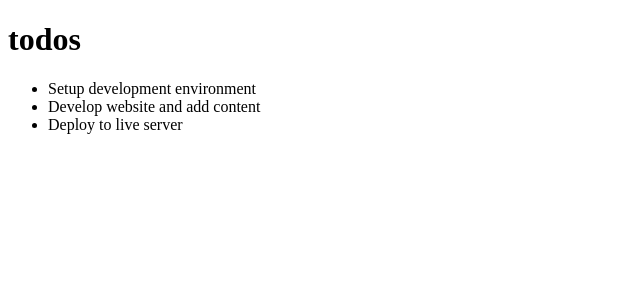
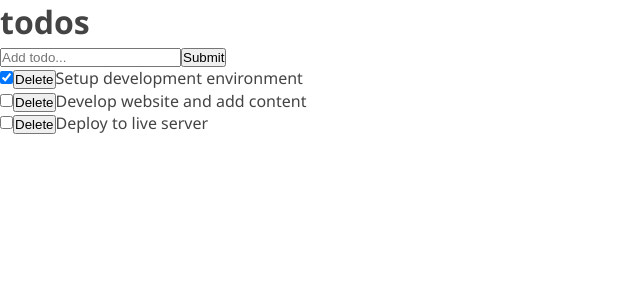
Before and after one commit to HeroIPmonkey/React_exercise, a React (Create React App) app: page / in a window 1280 px wide. Shown: the top 300 px of the page, without its empty margins (0-640 px from the left). Built offline with nearby package versions, Linux system fonts and the light colour scheme.

Commit message:
Working with React Form and Handling Event

```diff
--- a/package.json
+++ b/package.json
@@ -9,6 +9,7 @@
     "react": "^17.0.1",
     "react-dom": "^17.0.1",
     "react-scripts": "4.0.3",
+    "uuid": "^8.3.2",
     "web-vitals": "^1.1.0"
   },
   "scripts": {
--- a/src/App.css
+++ b/src/App.css
@@ -1,38 +1,13 @@
-.App {
-  text-align: center;
+* {
+  box-sizing: border-box;
+  margin: 0;
+  padding: 0;
 }
 
-.App-logo {
-  height: 40vmin;
-  pointer-events: none;
+body {
+  font-family: "Segoe UI", Arial, sans-serif;
+  line-height: 1.4;
+  color: #444;
+  background: #fff;
+  height: 100vh;
 }
-
-@media (prefers-reduced-motion: no-preference) {
-  .App-logo {
-    animation: App-logo-spin infinite 20s linear;
-  }
-}
-
-.App-header {
-  background-color: #282c34;
-  min-height: 100vh;
-  display: flex;
-  flex-direction: column;
-  align-items: center;
-  justify-content: center;
-  font-size: calc(10px + 2vmin);
-  color: white;
-}
-
-.App-link {
-  color: #61dafb;
-}
-
-@keyframes App-logo-spin {
-  from {
-    transform: rotate(0deg);
-  }
-  to {
-    transform: rotate(360deg);
-  }
-}
--- /dev/null
+++ b/src/components/InputTodo.js
@@ -0,0 +1,39 @@
+import React, { Component } from "react"
+
+class InputTodo extends Component {
+  state = {
+    title: "",
+  }
+  onChange = e => {
+    console.log(e.target.name);
+    this.setState({
+      // [e.target.name]: e.target.value,
+      title: e.target.value,
+    })
+  }
+  handleSubmit = e => {
+    e.preventDefault();
+    if (this.state.title.trim()){
+      this.props.addTodoProps(this.state.title);
+      this.setState({
+        title:""
+      });
+    }
+
+  };
+  render() {
+    return (
+      <form onSubmit={this.handleSubmit}>
+        <input
+          type="text"
+          placeholder="Add todo..."
+          value={this.state.title}
+          name="title"
+          onChange={this.onChange}
+        />
+        <button>Submit</button>
+      </form>
+    )
+  }
+}
+export default InputTodo
--- a/src/components/TodoContainer.js
+++ b/src/components/TodoContainer.js
@@ -1,25 +1,60 @@
 import React from 'react'
 import TodosList from "./TodosList";
 import Header from "./Header"
+import InputTodo from "./InputTodo"
+import {v4 as uuidv4} from "uuid";
 class TodoContainer extends React.Component {
   state = {
     todos: [
       {
-        id: 1,
+        id: uuidv4(),
         title: "Setup development environment",
         completed: true
       },
       {
-        id: 2,
+        id: uuidv4(),
         title: "Develop website and add content",
         completed: false
       },
       {
-        id: 3,
+        id: uuidv4(),
         title: "Deploy to live server",
         completed: false
       }
     ]
+  };
+  handleChange = id => {
+    this.setState({
+      todos: this.state.todos.map(todo => {
+        if (todo.id === id) {
+          return{
+            ...todo,
+            completed: !todo.completed,
+          }
+
+        }
+        return todo;
+      })
+    });
+  };
+  delTodo = id => {
+    this.setState({
+      todos:[
+        ...this.state.todos.filter(todo=>{
+          return todo.id !== id;
+        })
+      ]
+    });
+  };
+  addTodoItem = title => {
+    const newTodo = {
+      id: uuidv4(),
+      title: title,
+      completed: false
+    };
+    this.setState({
+      todos: [...this.state.todos, newTodo]
+    });
   };
   render(){
     return(
@@ -38,7 +73,12 @@ class TodoContainer extends React.Component {
       // </ul>
       <div>
         <Header />
-        <TodosList todos={this.state.todos} />
+        <InputTodo addTodoProps={this.addTodoItem} />
+        <TodosList
+          todos={this.state.todos}
+          handleChangeProps={this.handleChange}
+          deleteTodoProps = {this.delTodo}
+        />
       </div>
     )
   }
--- a/src/components/TodoItem.js
+++ b/src/components/TodoItem.js
@@ -3,7 +3,14 @@ import React from "react";
 class TodoItem extends React.Component {
   render() {
     return(
-      <li>{this.props.todo.title}</li>
+      <li>
+        <input type="checkbox"
+        checked={this.props.todo.completed}
+        onChange={() => this.props.handleChangeProps(this.props.todo.id)}/>
+        <button onClick={()=>this.props.deleteTodoProps(this.props.todo.id)}>Delete</button>
+        {this.props.todo.title}
+
+      </li>
     )
   }
 }
--- a/src/components/TodosList.js
+++ b/src/components/TodosList.js
@@ -5,7 +5,12 @@ class TodosList extends React.Component {
     return(
       <ul>
         {this.props.todos.map(todo=>(
-          <TodoItem key={todo.id} todo={todo}/>
+          <TodoItem
+            key={todo.id}
+            todo={todo}
+            handleChangeProps={this.props.handleChangeProps}
+            deleteTodoProps = {this.props.deleteTodoProps}
+          />
         ))}
       </ul>
     )
--- a/src/index.js
+++ b/src/index.js
@@ -1,7 +1,9 @@
 import React from 'react'
 import ReactDom from 'react-dom'
-
+//component file
 import TodoContainer from './components/TodoContainer'
+//stylesheet
+import "./App.css"
 ReactDom.render(
   <React.StrictMode>
     <TodoContainer />
```
Also changed, not shown: 1 other file (tests, documents, lock files or other folders).
